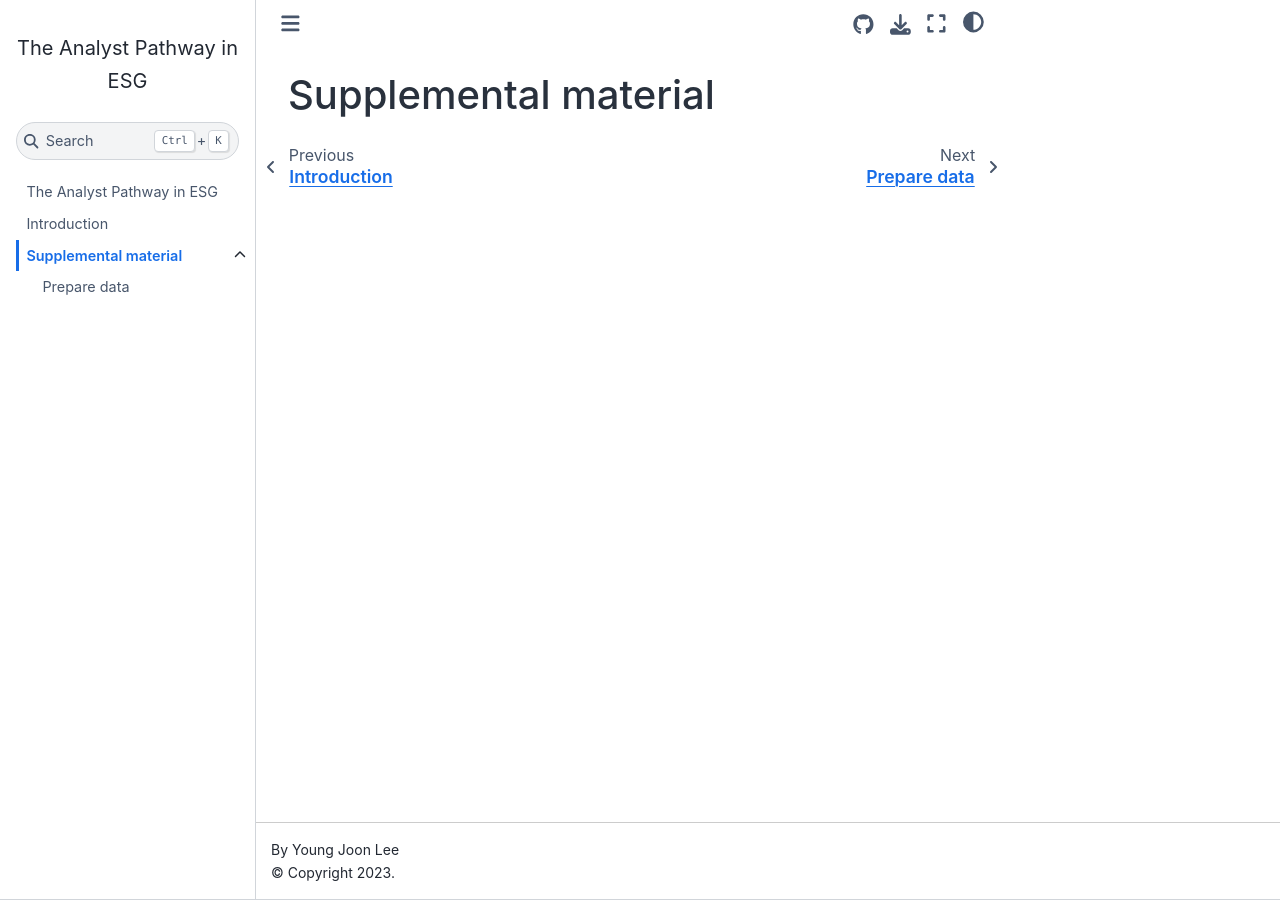
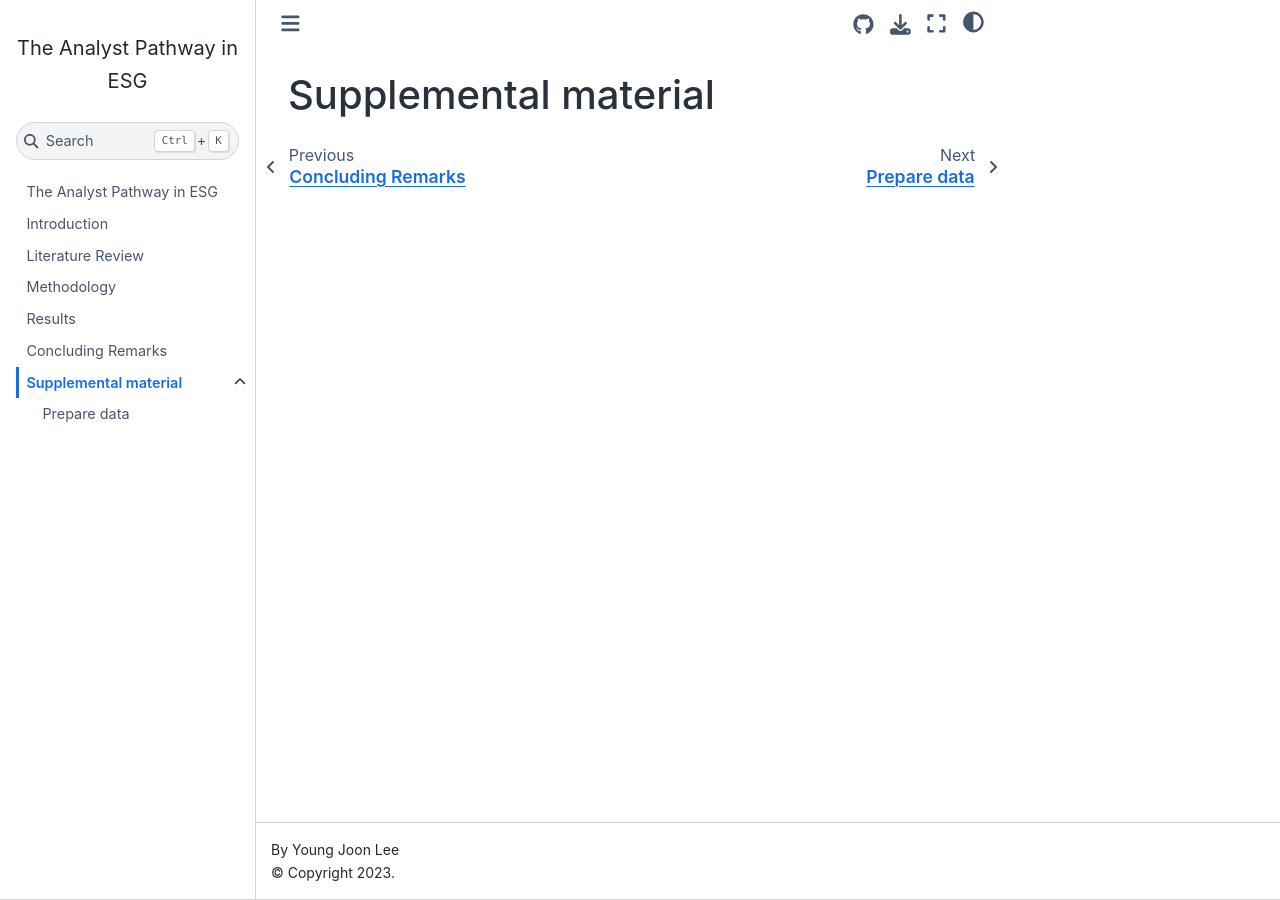
Before and after one commit to entelecheia/esg-coverage, a Jupyter Book: the page built from book/supplementary/index.md, in a window 1280 px wide. Built offline with Jupyter Book 1.0.4 settings and Sphinx 7.4.7 and the Sphinx Book theme 1.1.4, drawn with Linux system fonts in a browser that asks for light colours; pages that are not in the unit, such as notebooks, are missing from menus; some of the changed lines change nothing that is shown.

Commit message:
refactor(toc): reorganize chapter structure of book

```diff
--- a/book/_toc.yml
+++ b/book/_toc.yml
@@ -5,11 +5,11 @@ format: jb-book
 root: index
 chapters:
   - file: paper/introduction/index
-  - file: paper/introduction/literature
-  - file: paper/introduction/methodology
-  # - file: paper/introduction/implementation
-  - file: paper/introduction/results
-  - file: paper/introduction/conclusion
+  - file: paper/literature/index
+  - file: paper/methodology/index
+  # - file: paper/implementation/index
+  - file: paper/results/index
+  - file: paper/conclusion/index
   - file: supplementary/index
     sections:
       - file: supplementary/datasets
```
